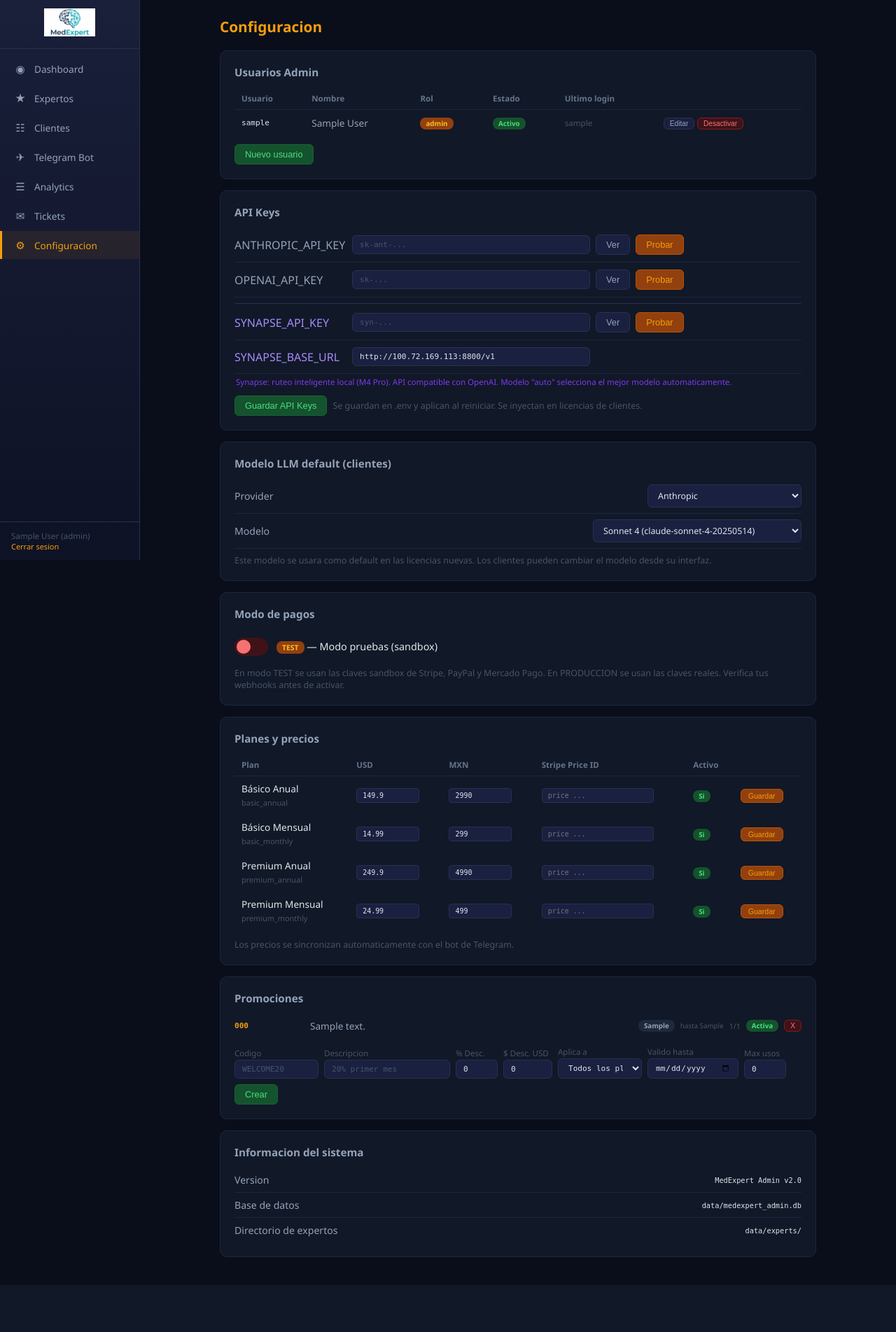
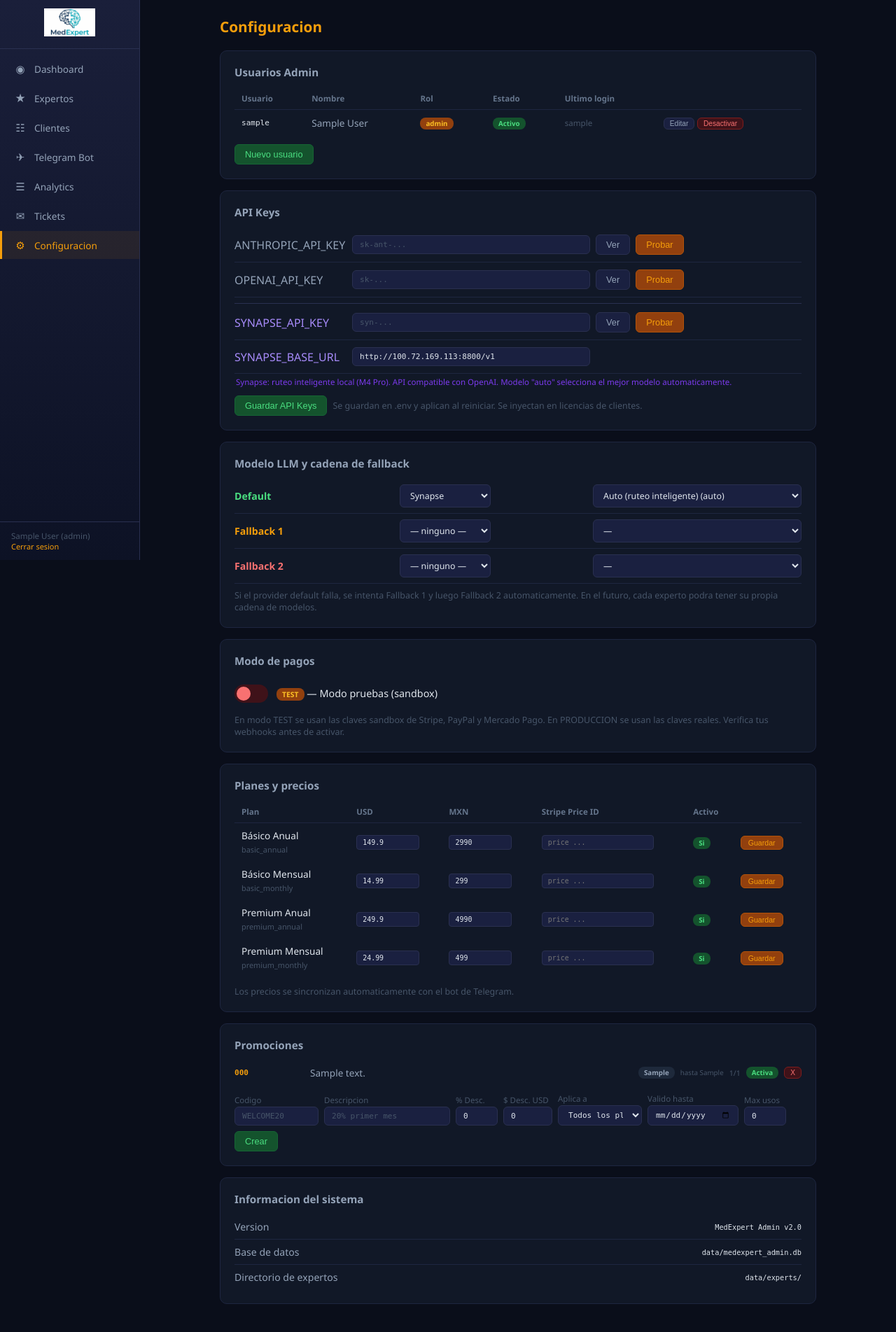
Before and after one commit to jmfraga/medexpert-admin, a FastAPI app: page /config in a window 1280 px wide. Shown: the whole page at 70% size. Before the commit the page ends 1836 px from the top, so only its background shows below. Run offline with FastAPI, Linux system fonts and the light colour scheme; the visitor is signed in with stand-in values (Sample User, id 1); data comes from the database, SQL or seed files in the repository; tables that the repository leaves empty hold one stand-in row (values such as "Sample post").

Commit message:
Add configurable fallback chain: Default → Fallback 1 → Fallback 2
- Admin config: provider/model selector for Default, Fallback 1, Fallback 2
- Color-coded labels: green (default), amber (fb1), red (fb2)
- Groq added to available providers dropdown (was missing)
- Synapse prioritized as default when configured
- bot_brain: fallback_chain from settings, tries each on failure
- Replaces hardcoded Anthropic fallback with configurable chain

Co-Authored-By: Claude Opus 4.6 (1M context) <noreply@anthropic.com>

```diff
--- a/app.py
+++ b/app.py
@@ -1109,17 +1109,25 @@ async def config_page(request: Request):
     settings = db.get_all_settings()
     has_anthropic = bool(os.getenv("ANTHROPIC_API_KEY"))
     has_openai = bool(os.getenv("OPENAI_API_KEY"))
+    has_groq = bool(os.getenv("GROQ_API_KEY"))
     has_synapse = bool(os.getenv("SYNAPSE_API_KEY"))
-    default_provider = settings.get("default_provider", "anthropic" if has_anthropic else "openai")
-    default_model = settings.get("default_model", "claude-sonnet-4-20250514" if has_anthropic else "gpt-4.1")
+    default_provider = settings.get("default_provider", "synapse" if has_synapse else ("anthropic" if has_anthropic else "openai"))
+    default_model = settings.get("default_model", "auto" if has_synapse else ("claude-sonnet-4-20250514" if has_anthropic else "gpt-4.1"))
+    # Fallback chain settings
+    fallback1_provider = settings.get("fallback1_provider", "")
+    fallback1_model = settings.get("fallback1_model", "")
+    fallback2_provider = settings.get("fallback2_provider", "")
+    fallback2_model = settings.get("fallback2_model", "")
     # Build available models based on configured keys
     models = {}
+    if has_synapse:
+        models["synapse"] = AVAILABLE_MODELS["synapse"]
     if has_anthropic:
         models["anthropic"] = AVAILABLE_MODELS["anthropic"]
     if has_openai:
         models["openai"] = AVAILABLE_MODELS["openai"]
-    if has_synapse:
-        models["synapse"] = AVAILABLE_MODELS["synapse"]
+    if has_groq:
+        models["groq"] = AVAILABLE_MODELS["groq"]
     # Mask keys for display (show first 7 + last 4 chars)
     def mask_key(key: str) -> str:
         if not key or len(key) < 12:
@@ -1152,7 +1160,12 @@ async def config_page(request: Request):
         "synapse_url": synapse_url,
         "default_provider": default_provider,
         "default_model": default_model,
+        "fallback1_provider": fallback1_provider,
+        "fallback1_model": fallback1_model,
+        "fallback2_provider": fallback2_provider,
+        "fallback2_model": fallback2_model,
         "available_models": models,
+        "all_models": AVAILABLE_MODELS,
         "pricing_plans": pricing_plans,
         "promotions": promotions,
         "payment_mode": payment_mode,
@@ -1231,6 +1244,13 @@ async def save_model_settings(request: Request):
         return JSONResponse({"ok": False, "error": "Provider y modelo requeridos"}, status_code=400)
     db.set_setting("default_provider", provider)
     db.set_setting("default_model", model)
+    # Save fallback chain if provided
+    if "fallback1_provider" in data:
+        db.set_setting("fallback1_provider", data.get("fallback1_provider", ""))
+        db.set_setting("fallback1_model", data.get("fallback1_model", ""))
+    if "fallback2_provider" in data:
+        db.set_setting("fallback2_provider", data.get("fallback2_provider", ""))
+        db.set_setting("fallback2_model", data.get("fallback2_model", ""))
     return JSONResponse({"ok": True, "provider": provider, "model": model})
 
 
--- a/templates/config.html
+++ b/templates/config.html
@@ -333,22 +333,17 @@
         </div>
 
         <div class="config-section">
-            <h2>Modelo LLM default (clientes) <span class="save-status" id="modelSaveStatus">Guardado</span></h2>
+            <h2>Modelo LLM y cadena de fallback <span class="save-status" id="modelSaveStatus">Guardado</span></h2>
+
             <div class="config-row">
-                <span class="config-label">Provider</span>
-                <select class="config-select" id="providerSelect" onchange="onProviderChange()">
+                <span class="config-label" style="min-width:90px; color:#4ade80; font-weight:600;">Default</span>
+                <select class="config-select" id="providerSelect" onchange="onProviderChange('providerSelect','modelSelect')" style="min-width:130px;">
                     {% for provider in available_models %}
                     <option value="{{ provider }}" {% if provider == default_provider %}selected{% endif %}>
                         {{ provider | capitalize }}
                     </option>
                     {% endfor %}
-                    {% if not available_models %}
-                    <option value="" disabled selected>Sin API keys configuradas</option>
-                    {% endif %}
                 </select>
-            </div>
-            <div class="config-row">
-                <span class="config-label">Modelo</span>
                 <select class="config-select" id="modelSelect" onchange="saveModelSettings()">
                     {% for provider, models in available_models.items() %}
                         {% for m in models %}
@@ -361,9 +356,58 @@
                     {% endfor %}
                 </select>
             </div>
+
+            <div class="config-row">
+                <span class="config-label" style="min-width:90px; color:#f59e0b; font-weight:600;">Fallback 1</span>
+                <select class="config-select" id="fb1ProviderSelect" onchange="onProviderChange('fb1ProviderSelect','fb1ModelSelect')" style="min-width:130px;">
+                    <option value="" {% if not fallback1_provider %}selected{% endif %}>— ninguno —</option>
+                    {% for provider in all_models %}
+                    <option value="{{ provider }}" {% if provider == fallback1_provider %}selected{% endif %}>
+                        {{ provider | capitalize }}
+                    </option>
+                    {% endfor %}
+                </select>
+                <select class="config-select" id="fb1ModelSelect" onchange="saveModelSettings()">
+                    <option value="" data-provider="">—</option>
+                    {% for provider, models in all_models.items() %}
+                        {% for m in models %}
+                        <option value="{{ m.id }}" data-provider="{{ provider }}"
+                            {% if m.id == fallback1_model %}selected{% endif %}
+                            {% if provider != fallback1_provider %}style="display:none"{% endif %}>
+                            {{ m.name }} ({{ m.id }})
+                        </option>
+                        {% endfor %}
+                    {% endfor %}
+                </select>
+            </div>
+
+            <div class="config-row">
+                <span class="config-label" style="min-width:90px; color:#f87171; font-weight:600;">Fallback 2</span>
+                <select class="config-select" id="fb2ProviderSelect" onchange="onProviderChange('fb2ProviderSelect','fb2ModelSelect')" style="min-width:130px;">
+                    <option value="" {% if not fallback2_provider %}selected{% endif %}>— ninguno —</option>
+                    {% for provider in all_models %}
+                    <option value="{{ provider }}" {% if provider == fallback2_provider %}selected{% endif %}>
+                        {{ provider | capitalize }}
+                    </option>
+                    {% endfor %}
+                </select>
+                <select class="config-select" id="fb2ModelSelect" onchange="saveModelSettings()">
+                    <option value="" data-provider="">—</option>
+                    {% for provider, models in all_models.items() %}
+                        {% for m in models %}
+                        <option value="{{ m.id }}" data-provider="{{ provider }}"
+                            {% if m.id == fallback2_model %}selected{% endif %}
+                            {% if provider != fallback2_provider %}style="display:none"{% endif %}>
+                            {{ m.name }} ({{ m.id }})
+                        </option>
+                        {% endfor %}
+                    {% endfor %}
+                </select>
+            </div>
+
             <p style="font-size:0.78em; color:#475569; margin-top:8px;">
-                Este modelo se usara como default en las licencias nuevas.
-                Los clientes pueden cambiar el modelo desde su interfaz.
+                Si el provider default falla, se intenta Fallback 1 y luego Fallback 2 automaticamente.
+                En el futuro, cada experto podra tener su propia cadena de modelos.
             </p>
         </div>
 
@@ -594,17 +638,24 @@
         });
 
         // ── Config Settings ──
-        function onProviderChange() {
-            const provider = document.getElementById('providerSelect').value;
-            const modelSel = document.getElementById('modelSelect');
+        function onProviderChange(providerSelId, modelSelId) {
+            const provider = document.getElementById(providerSelId).value;
+            const modelSel = document.getElementById(modelSelId);
             let firstVisible = null;
             for (const opt of modelSel.options) {
+                if (!opt.dataset.provider && opt.value === '') {
+                    // "— ninguno —" placeholder, always visible for fallbacks
+                    opt.style.display = '';
+                    continue;
+                }
                 const show = opt.dataset.provider === provider;
                 opt.style.display = show ? '' : 'none';
                 if (show && !firstVisible) firstVisible = opt;
             }
-            if (firstVisible) {
+            if (provider && firstVisible) {
                 modelSel.value = firstVisible.value;
+            } else if (!provider) {
+                modelSel.value = '';
             }
             saveModelSettings();
         }
@@ -614,8 +665,18 @@
             const model = document.getElementById('modelSelect').value;
             if (!provider || !model) return;
 
-            apiCall('/api/settings/model', 'POST', { provider, model })
-                .then(data => {
+            const fb1Provider = document.getElementById('fb1ProviderSelect').value;
+            const fb1Model = document.getElementById('fb1ModelSelect').value;
+            const fb2Provider = document.getElementById('fb2ProviderSelect').value;
+            const fb2Model = document.getElementById('fb2ModelSelect').value;
+
+            apiCall('/api/settings/model', 'POST', {
+                provider, model,
+                fallback1_provider: fb1Provider,
+                fallback1_model: fb1Model,
+                fallback2_provider: fb2Provider,
+                fallback2_model: fb2Model,
+            }).then(data => {
                     if (data.ok) {
                         const status = document.getElementById('modelSaveStatus');
                         status.classList.add('show');
```
Also changed, not shown: bot_brain.py (+22 -9 lines).
